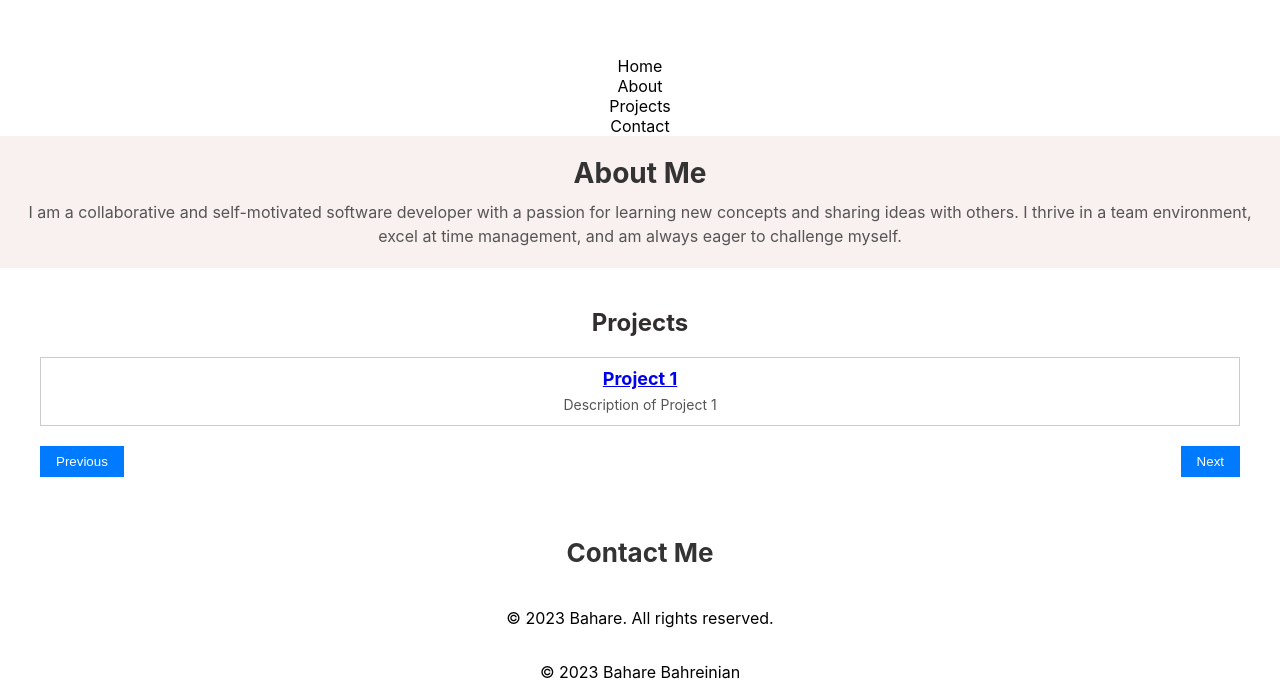
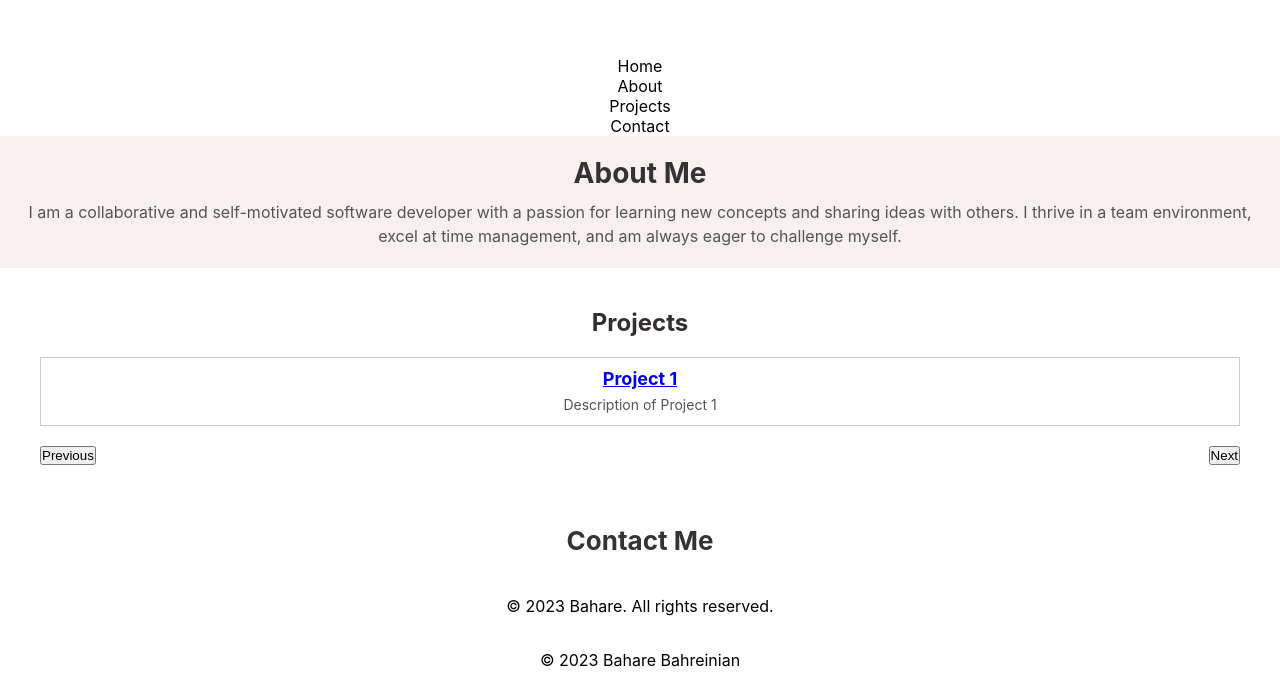
Before and after one commit to Bahare09/portfolio, a React (Create React App) app: page / in a window 1280 px wide. Shown: the part 1532-2214 px from the top of the page. Built offline with nearby package versions, Linux system fonts and the light colour scheme.

Commit message:
update css

```diff
--- a/src/components/Style.css
+++ b/src/components/Style.css
@@ -162,15 +162,3 @@ button[type="submit"]:hover {
   justify-content: space-between;
   margin-top: 10px;
 }
-
-.buttons button {
-  background-color: #007bff;
-  color: #fff;
-  border: none;
-  padding: 8px 16px;
-  cursor: pointer;
-}
-
-.buttons button:hover {
-  background-color: #00b3ad;
-}
```
